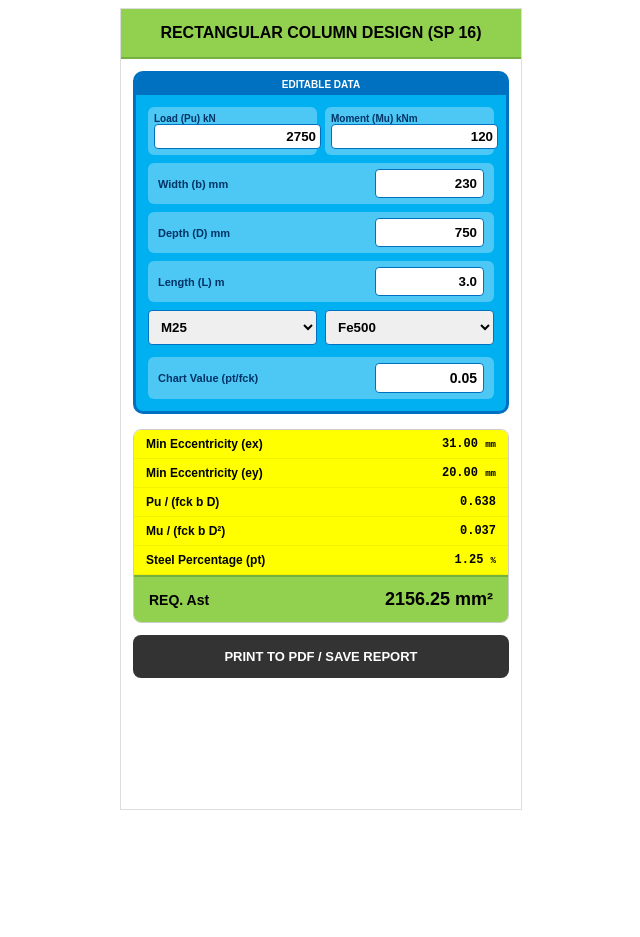
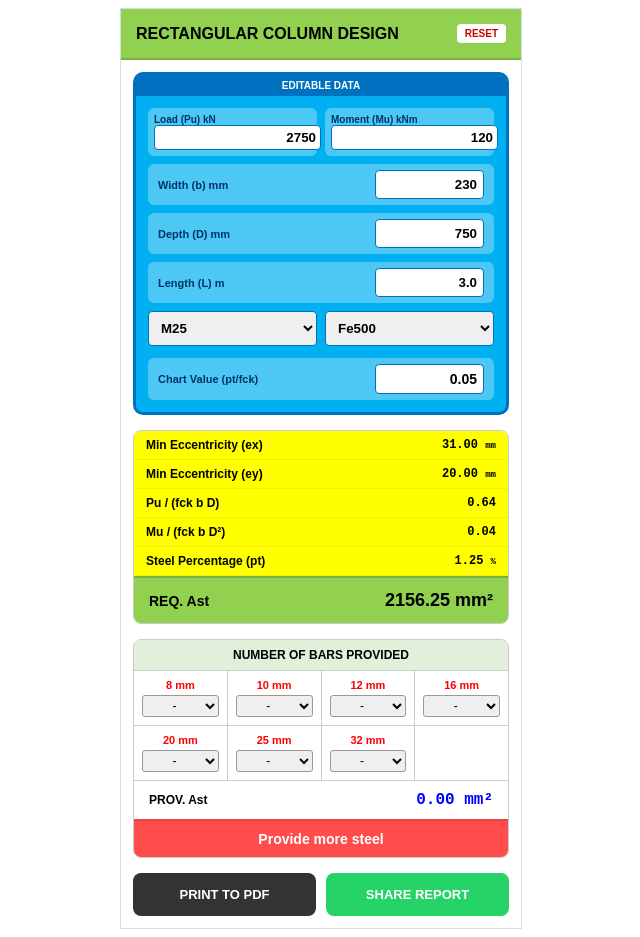
Before and after one commit to Movieeesss/COLUMN-DESIGN-, a React (Vite) app: page / in a window 1280 px wide. Shown: the whole page, without its empty margins (319-959 px from the left). Before the commit the page ends 818 px from the top, so only its background shows below. Built offline with nearby package versions, Linux system fonts and the light colour scheme.

Commit message:
Update ColumnDesign.tsx

```diff
--- a/src/ColumnDesign.tsx
+++ b/src/ColumnDesign.tsx
@@ -1,7 +1,7 @@
-import React, { useState } from 'react';
+import React, { useState, useEffect, useMemo } from 'react';
 
-export default function RectangularColumnTool() {
-  const [inputs, setInputs] = useState({
+// Default values to use for initial state and reset
+const DEFAULT_INPUTS = {
   Pu: '2750',
   Mu: '120',
   b: '230',
@@ -9,44 +9,121 @@ export default function RectangularColumnTool() {
   L: '3.0',
   fck: 25,
   fy: 500,
-    ptFck: '0.05' // Chart value from SP 16
+  ptFck: '0.05'
+};
+
+// Default bars state
+const DEFAULT_BARS: Record<string, number> = {
+  '8': 0, '10': 0, '12': 0, '16': 0, '20': 0, '25': 0, '32': 0
+};
+
+export default function RectangularColumnTool() {
+  // LocalStorage initialization
+  const [inputs, setInputs] = useState(() => {
+    const saved = localStorage.getItem('col_inputs');
+    return saved ? JSON.parse(saved) : DEFAULT_INPUTS;
   });
 
+  const [bars, setBars] = useState(() => {
+    const saved = localStorage.getItem('col_bars');
+    return saved ? JSON.parse(saved) : DEFAULT_BARS;
+  });
+
+  // Save to LocalStorage whenever inputs or bars change
+  useEffect(() => {
+    localStorage.setItem('col_inputs', JSON.stringify(inputs));
+  }, [inputs]);
+
+  useEffect(() => {
+    localStorage.setItem('col_bars', JSON.stringify(bars));
+  }, [bars]);
+
   const handleFocus = (e: React.FocusEvent<HTMLInputElement>) => e.target.select();
-  const updateInput = (key: string, value: string) => setInputs(prev => ({ ...prev, [key]: value }));
+  const updateInput = (key: string, value: string) => setInputs((prev: any) => ({ ...prev, [key]: value }));
+  const updateBar = (dia: string, val: string) => setBars((prev: any) => ({ ...prev, [dia]: parseInt(val) }));
 
+  const handleReset = () => {
+    if(window.confirm("Are you sure you want to reset all data?")) {
+      setInputs(DEFAULT_INPUTS);
+      setBars(DEFAULT_BARS);
+      localStorage.removeItem('col_inputs');
+      localStorage.removeItem('col_bars');
+    }
+  };
+
+  const handleShare = async () => {
+    const shareText = `Column Design Report:\nLoad (Pu): ${inputs.Pu} kN\nMoment (Mu): ${inputs.Mu} kNm\nSize: ${inputs.b}x${inputs.D}mm\nAst Req: ${calc.astRequired.toFixed(2)} sqmm\nAst Prov: ${calc.astProvided.toFixed(2)} sqmm\nStatus: ${calc.isSafe ? 'OK' : 'Revise'}`;
+
+    if (navigator.share) {
+      try {
+        await navigator.share({
+          title: 'Uniq Designs - Column Report',
+          text: shareText,
+        });
+      } catch (error) {
+        console.log('Error sharing:', error);
+      }
+    } else {
+      alert("Sharing is not supported on this browser. You can print/save as PDF instead.");
+    }
+  };
+
+  // --- USEMEMO FOR LAG-FREE CALCULATIONS ---
+  const calc = useMemo(() => {
     const n = {
       Pu: parseFloat(inputs.Pu) || 0,
       Mu: parseFloat(inputs.Mu) || 0,
       b: parseFloat(inputs.b) || 0,
       D: parseFloat(inputs.D) || 0,
       L: parseFloat(inputs.L) || 0,
-    ptFck: parseFloat(inputs.ptFck) || 0
+      ptFck: parseFloat(inputs.ptFck) || 0,
+      fck: inputs.fck,
+      fy: inputs.fy
     };
 
-  // --- COLUMN CALCULATIONS (Based on IS 456 & SP 16) ---
     const pu_N = n.Pu * 1000;
     const mu_Nmm = n.Mu * 1000000;
     const L_mm = n.L * 1000;
 
-  // Minimum Eccentricity
+    // Eccentricity
     const ex = Math.max((L_mm / 500) + (n.D / 30), 20);
     const ey = Math.max((L_mm / 500) + (n.b / 30), 20);
 
-  // Non-Dimensional Parameters for Chart
-  const axialRatio = (n.b > 0 && n.D > 0) ? pu_N / (inputs.fck * n.b * n.D) : 0;
-  const momentRatio = (n.b > 0 && n.D > 0) ? mu_Nmm / (inputs.fck * n.b * (n.D * n.D)) : 0;
+    // Non-Dimensional Parameters (Rounded to 2 decimals as requested)
+    const axialRatioRaw = (n.b > 0 && n.D > 0 && n.fck > 0) ? pu_N / (n.fck * n.b * n.D) : 0;
+    const momentRatioRaw = (n.b > 0 && n.D > 0 && n.fck > 0) ? mu_Nmm / (n.fck * n.b * (n.D * n.D)) : 0;
 
-  // Steel Percentage & Area Calculation
-  const pt = n.ptFck * inputs.fck;
+    const axialRatio = axialRatioRaw.toFixed(2);
+    const momentRatio = momentRatioRaw.toFixed(2);
+
+    // Required Steel
+    const pt = n.ptFck * n.fck;
     const astRequired = (pt / 100) * n.b * n.D;
 
+    // Provided Steel
+    let astProvided = 0;
+    Object.keys(bars).forEach(diaStr => {
+      const dia = parseInt(diaStr);
+      const nos = bars[diaStr];
+      const area = (Math.PI / 4) * (dia * dia);
+      astProvided += (area * nos);
+    });
+
+    const isSafe = astProvided >= astRequired;
+
+    return { ex, ey, axialRatio, momentRatio, pt, astRequired, astProvided, isSafe };
+  }, [inputs, bars]); // Recalculate only when inputs or bars change
+
+  // UI Components
   const Cell = ({ label, value, unit, color }: any) => (
     <div style={{ display: 'flex', justifyContent: 'space-between', padding: '7px 12px', borderBottom: '1px solid rgba(0,0,0,0.05)', backgroundColor: color || '#fff', fontSize: '12px' }}>
       <span style={{ fontWeight: 'bold' }}>{label}</span>
       <span style={{ fontFamily: 'monospace', fontWeight: 'bold' }}>{value} <small style={{fontSize: '9px'}}>{unit}</small></span>
     </div>
   );
+
+  // Array for dropdown options (0, 2, 4, 6... 16)
+  const barOptions = [0, 2, 4, 6, 8, 10, 12, 14, 16];
 
   return (
     <div id="printable-area" style={{ maxWidth: '400px', margin: '0 auto', fontFamily: 'sans-serif', backgroundColor: '#fff', minHeight: '100vh', border: '1px solid #ddd' }}>
@@ -56,16 +133,18 @@ export default function RectangularColumnTool() {
           body { margin: 0; padding: 0; overflow: hidden; height: 100vh; }
           #printable-area { border: none !important; width: 100% !important; max-width: 100% !important; height: 100vh !important; margin: 0 !important; padding: 0 !important; overflow: hidden; }
           .no-print { display: none !important; }
-          header, .blue-box, .yellow-row, .green-bar { -webkit-print-color-adjust: exact; print-color-adjust: exact; }
-          input, select { border: none !important; background: transparent !important; pointer-events: none; }
+          header, .blue-box, .yellow-row, .green-bar, .status-bar { -webkit-print-color-adjust: exact; print-color-adjust: exact; }
+          input, select { border: none !important; background: transparent !important; pointer-events: none; -webkit-appearance: none; appearance: none;}
         }
       `}</style>
 
-      <header style={{ backgroundColor: '#92d050', padding: '15px', textAlign: 'center', fontWeight: '900', fontSize: '16px', borderBottom: '2px solid #76b041' }}>
-        RECTANGULAR COLUMN DESIGN (SP 16)
+      <header style={{ backgroundColor: '#92d050', padding: '15px', textAlign: 'center', fontWeight: '900', fontSize: '16px', borderBottom: '2px solid #76b041', display: 'flex', justifyContent: 'space-between', alignItems: 'center' }}>
+        <span>RECTANGULAR COLUMN DESIGN</span>
+        <button className="no-print" onClick={handleReset} style={{ background: '#fff', border: 'none', padding: '4px 8px', borderRadius: '4px', fontSize: '10px', fontWeight: 'bold', cursor: 'pointer', color: '#cc0000' }}>RESET</button>
       </header>
 
       <div style={{ padding: '12px' }}>
+        {/* INPUT SECTION */}
         <div className="blue-box" style={{ border: '3px solid #0070c0', borderRadius: '10px', overflow: 'hidden', marginBottom: '15px', backgroundColor: '#00b0f0' }}>
           <div style={{ backgroundColor: '#0070c0', color: 'white', padding: '5px', fontSize: '10px', fontWeight: 'bold', textAlign: 'center' }}>EDITABLE DATA</div>
           <div style={{ padding: '12px', display: 'flex', flexDirection: 'column', gap: '8px' }}>
@@ -97,10 +176,10 @@ export default function RectangularColumnTool() {
             </div>
 
             <div style={{ display: 'grid', gridTemplateColumns: '1fr 1fr', gap: '8px' }}>
-              <select value={inputs.fck} onChange={e => setInputs({...inputs, fck: +e.target.value})} style={{ padding: '8px', borderRadius: '4px', border: '1px solid #0070c0', fontWeight: 'bold' }}>
+              <select value={inputs.fck} onChange={e => updateInput('fck', e.target.value)} style={{ padding: '8px', borderRadius: '4px', border: '1px solid #0070c0', fontWeight: 'bold' }}>
                 {[20, 25, 30, 35, 40].map(v => <option key={v} value={v}>M{v}</option>)}
               </select>
-              <select value={inputs.fy} onChange={e => setInputs({...inputs, fy: +e.target.value})} style={{ padding: '8px', borderRadius: '4px', border: '1px solid #0070c0', fontWeight: 'bold' }}>
+              <select value={inputs.fy} onChange={e => updateInput('fy', e.target.value)} style={{ padding: '8px', borderRadius: '4px', border: '1px solid #0070c0', fontWeight: 'bold' }}>
                 {[415, 500, 550].map(v => <option key={v} value={v}>Fe{v}</option>)}
               </select>
             </div>
@@ -109,26 +188,67 @@ export default function RectangularColumnTool() {
               <label style={{ fontSize: '11px', fontWeight: 'bold', color: '#003366' }}>Chart Value (pt/fck)</label>
               <input type="text" onFocus={handleFocus} value={inputs.ptFck} onChange={e => updateInput('ptFck', e.target.value)} style={{ width: '95px', textAlign: 'right', padding: '6px', border: '1px solid #0070c0', borderRadius: '4px', fontWeight: '900', fontSize: '14px' }} />
             </div>
-
           </div>
         </div>
 
-        <div style={{ border: '1px solid #ccc', borderRadius: '8px', overflow: 'hidden' }}>
-          <div className="yellow-row"><Cell label="Min Eccentricity (ex)" value={ex.toFixed(2)} unit="mm" color="#ffff00" /></div>
-          <div className="yellow-row"><Cell label="Min Eccentricity (ey)" value={ey.toFixed(2)} unit="mm" color="#ffff00" /></div>
-          <div className="yellow-row"><Cell label="Pu / (fck b D)" value={axialRatio.toFixed(3)} unit="" color="#ffff00" /></div>
-          <div className="yellow-row"><Cell label="Mu / (fck b D²)" value={momentRatio.toFixed(3)} unit="" color="#ffff00" /></div>
-          <div className="yellow-row"><Cell label="Steel Percentage (pt)" value={pt.toFixed(2)} unit="%" color="#ffff00" /></div>
+        {/* OUTPUT RATIOS SECTION */}
+        <div style={{ border: '1px solid #ccc', borderRadius: '8px', overflow: 'hidden', marginBottom: '15px' }}>
+          <div className="yellow-row"><Cell label="Min Eccentricity (ex)" value={calc.ex.toFixed(2)} unit="mm" color="#ffff00" /></div>
+          <div className="yellow-row"><Cell label="Min Eccentricity (ey)" value={calc.ey.toFixed(2)} unit="mm" color="#ffff00" /></div>
+          <div className="yellow-row"><Cell label="Pu / (fck b D)" value={calc.axialRatio} unit="" color="#ffff00" /></div>
+          <div className="yellow-row"><Cell label="Mu / (fck b D²)" value={calc.momentRatio} unit="" color="#ffff00" /></div>
+          <div className="yellow-row"><Cell label="Steel Percentage (pt)" value={calc.pt.toFixed(2)} unit="%" color="#ffff00" /></div>
 
           <div className="green-bar" style={{ backgroundColor: '#92d050', padding: '12px 15px', display: 'flex', justifyContent: 'space-between', alignItems: 'center', borderTop: '2px solid #76b041' }}>
             <span style={{ fontSize: '14px', fontWeight: '900' }}>REQ. Ast</span>
-            <span style={{ fontSize: '18px', fontWeight: '900' }}>{astRequired.toFixed(2)} mm²</span>
+            <span style={{ fontSize: '18px', fontWeight: '900' }}>{calc.astRequired.toFixed(2)} mm²</span>
           </div>
         </div>
 
-        <button className="no-print" onClick={() => window.print()} style={{ width: '100%', marginTop: '12px', padding: '14px', backgroundColor: '#333', color: '#fff', border: 'none', borderRadius: '8px', fontWeight: 'bold', cursor: 'pointer', fontSize: '13px' }}>
-          PRINT TO PDF / SAVE REPORT
+        {/* REINFORCEMENT PROVIDED SECTION */}
+        <div style={{ border: '1px solid #ccc', borderRadius: '8px', overflow: 'hidden', marginBottom: '15px' }}>
+          <div style={{ backgroundColor: '#e2efda', padding: '8px 12px', fontWeight: 'bold', fontSize: '12px', borderBottom: '1px solid #ccc', textAlign: 'center' }}>
+            NUMBER OF BARS PROVIDED
+          </div>
+          <div style={{ display: 'grid', gridTemplateColumns: 'repeat(4, 1fr)', gap: '1px', backgroundColor: '#ccc' }}>
+            {['8', '10', '12', '16', '20', '25', '32'].map(dia => (
+              <div key={dia} style={{ backgroundColor: '#fff', padding: '8px', display: 'flex', flexDirection: 'column', alignItems: 'center' }}>
+                <span style={{ fontSize: '11px', fontWeight: 'bold', color: 'red', marginBottom: '4px' }}>{dia} mm</span>
+                <select
+                  value={bars[dia]}
+                  onChange={(e) => updateBar(dia, e.target.value)}
+                  style={{ padding: '2px', border: '1px solid #999', borderRadius: '3px', fontSize: '12px', width: '100%', textAlign: 'center' }}
+                >
+                  {barOptions.map(num => (
+                    <option key={num} value={num}>{num === 0 ? '-' : num}</option>
+                  ))}
+                </select>
+              </div>
+            ))}
+            {/* Empty block to fill 4-column grid cleanly */}
+            <div style={{ backgroundColor: '#fff' }}></div>
+          </div>
+
+          <div style={{ padding: '10px 15px', display: 'flex', justifyContent: 'space-between', alignItems: 'center', backgroundColor: '#fff', borderTop: '1px solid #ccc' }}>
+             <span style={{ fontSize: '12px', fontWeight: 'bold' }}>PROV. Ast</span>
+             <span style={{ fontSize: '16px', fontFamily: 'monospace', fontWeight: 'bold', color: 'blue' }}>{calc.astProvided.toFixed(2)} mm²</span>
+          </div>
+
+          <div className="status-bar" style={{ backgroundColor: calc.isSafe ? '#92d050' : '#ff4c4c', color: calc.isSafe ? '#000' : '#fff', padding: '10px', textAlign: 'center', fontWeight: 'bold', fontSize: '14px', borderTop: '2px solid rgba(0,0,0,0.1)' }}>
+            {calc.isSafe ? "Steel provided OK" : "Provide more steel"}
+          </div>
+        </div>
+
+        {/* BUTTONS */}
+        <div className="no-print" style={{ display: 'flex', gap: '10px' }}>
+          <button onClick={() => window.print()} style={{ flex: 1, padding: '14px', backgroundColor: '#333', color: '#fff', border: 'none', borderRadius: '8px', fontWeight: 'bold', cursor: 'pointer', fontSize: '13px' }}>
+            PRINT TO PDF
           </button>
+          <button onClick={handleShare} style={{ flex: 1, padding: '14px', backgroundColor: '#25D366', color: '#fff', border: 'none', borderRadius: '8px', fontWeight: 'bold', cursor: 'pointer', fontSize: '13px' }}>
+            SHARE REPORT
+          </button>
+        </div>
+
       </div>
     </div>
   );
```
Lines whose indentation alone changed are shown as unchanged.
